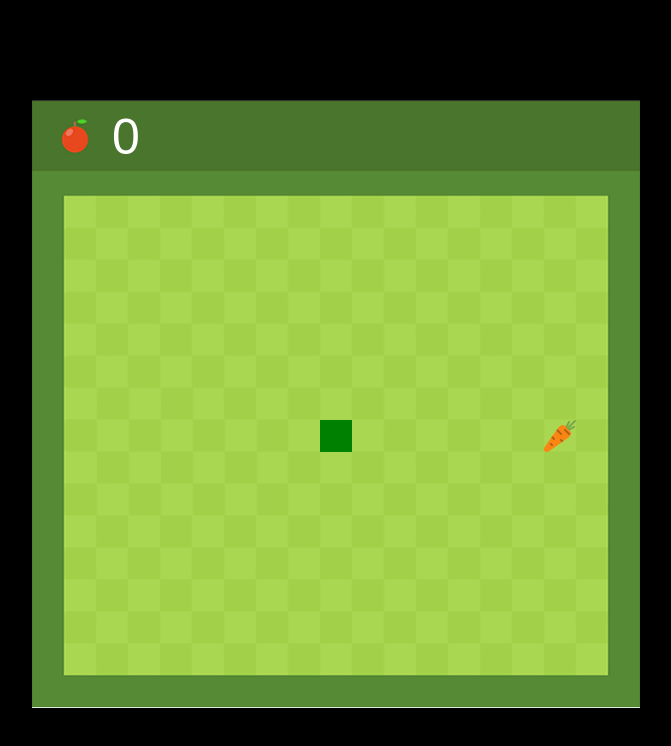
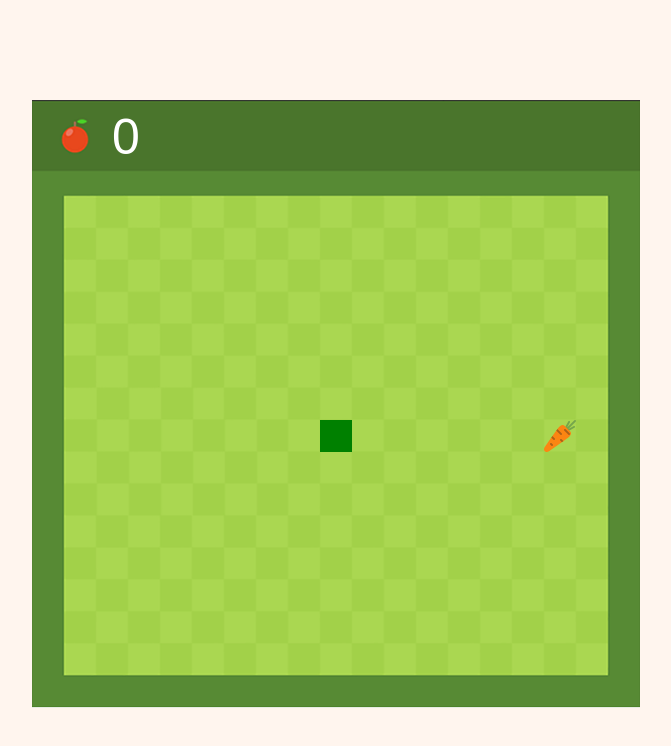
Before and after one commit to Khaera/SnakeGame, a plain HTML site: page index.html in a window 1280 px wide. Shown: the whole page, without its empty margins (304-975 px from the left). Drawn offline with Linux system fonts and the light colour scheme.

Commit message:
feat: new background color

```diff
--- a/css/style.css
+++ b/css/style.css
@@ -1,5 +1,5 @@
-body {
-  background-color: black;
+.page {
+  background-color: seashell;
 }
 
 canvas {
--- a/index.html
+++ b/index.html
@@ -7,7 +7,7 @@
   <link rel="stylesheet" href="./css/style.css">
   <title>Змейка на JS</title>
 </head>
-<body>
+<body class="page">
   <canvas id="game" width="608" height="608"></canvas>
   <script src="./scripts/script.js"></script>
 </body>
```
Lines whose indentation alone changed are shown as unchanged.
